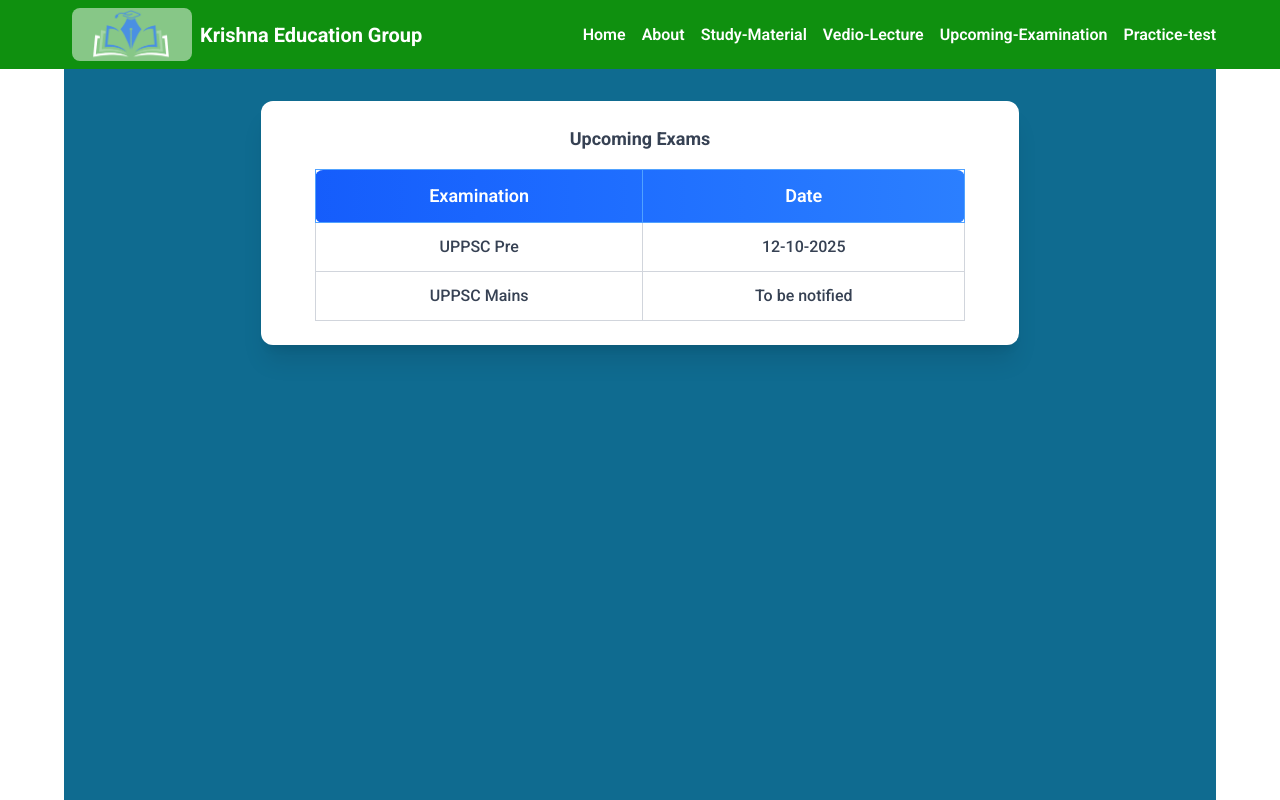
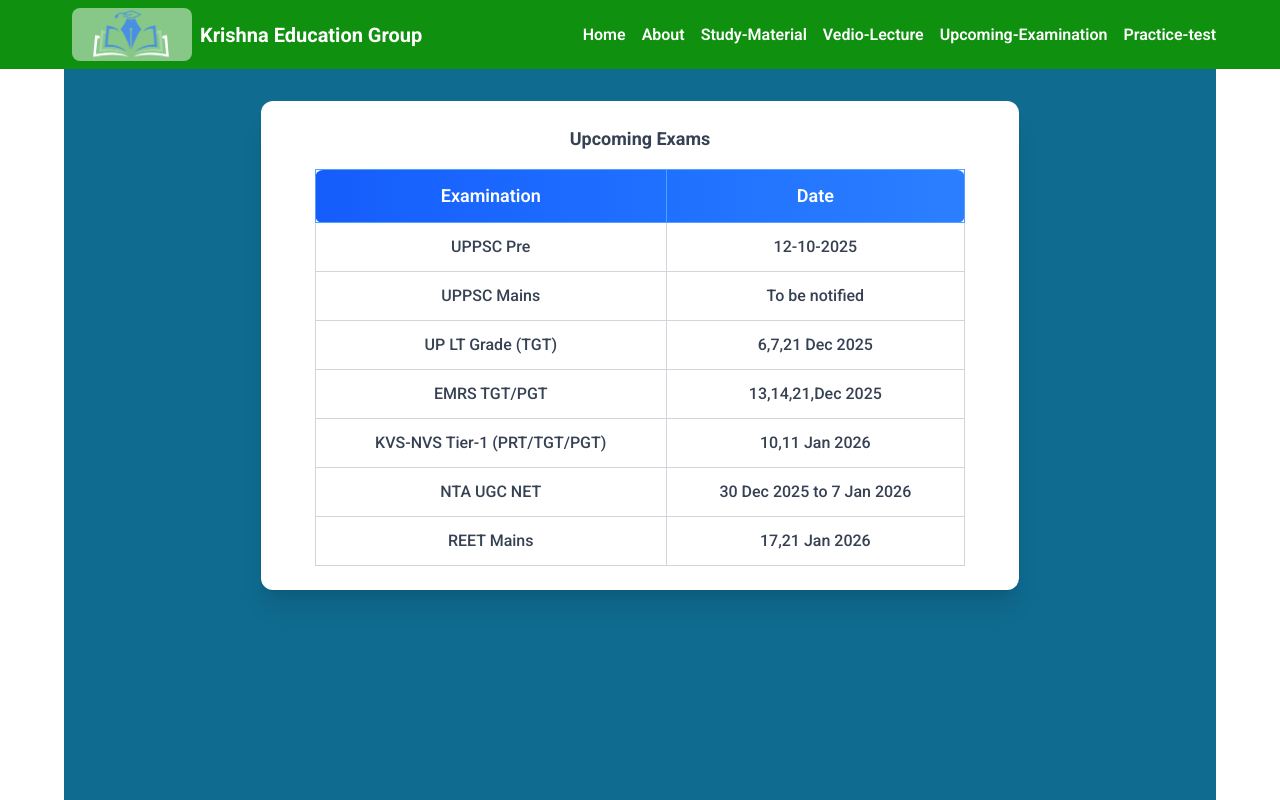
Before and after one commit to AlokGDAAS/krishna-education-group, a React (Vite) app in the folder my-app/: page /upcoming-exams in a window 1280 px wide. Shown: the top 800 px of the page. Built offline with nearby package versions, Linux system fonts and the light colour scheme.

Commit message:
exam dates added

```diff
--- a/my-app/src/pages/Upcoming_exams.jsx
+++ b/my-app/src/pages/Upcoming_exams.jsx
@@ -1,6 +1,58 @@
 import React from "react";
 
+  const Exam_date = ({exam , date}) => {
+    return (
+      <tr>
+        <td className="py-3 px-4 border border-gray-300 text-gray-700 font-medium">
+          {exam}
+        </td>
+        <td className="py-3 px-4 border border-gray-300 text-gray-700 font-medium">
+          {date}
+        </td>
+      </tr>
+    );
+  };
+
 const Upcoming_exams = () => {
+
+  const exam_date_data =[
+    {
+      id:1,
+      exam:"UPPSC Pre",
+      date:"12-10-2025",
+    },
+    {
+      id:2,
+      exam:"UPPSC Mains",
+      date:"To be notified",
+    },
+    {
+      id:3,
+      exam:"UP LT Grade (TGT)",
+      date:"6,7,21 Dec 2025",
+    },
+    {
+      id:4,
+      exam:"EMRS TGT/PGT ",
+      date:"13,14,21,Dec 2025",
+    },
+    {
+      id:5,
+      exam:"KVS-NVS Tier-1 (PRT/TGT/PGT)",
+      date:"10,11 Jan 2026",
+    },
+    {
+      id:5,
+      exam:"NTA UGC NET ",
+      date:"30 Dec 2025 to 7 Jan 2026",
+    },
+    {
+      id:6,
+      exam:"REET Mains",
+      date:"17,21 Jan 2026",
+    },
+  ]
+
   return (
     <div className="bg-white md:w-2/3 rounded-xl shadow-xl mx-auto md:p-6 p-2 md:mt-6 ">
       <h2 className="text-lg font-bold text-gray-700 mb-4 text-center">
@@ -21,27 +73,9 @@
           </thead>
 
           <tbody className="text-xs md:text-base">
-            <tr className="hover:bg-blue-50 transition">
-              <td className="py-3 px-4 border border-gray-300 text-gray-700 font-medium">
-                UPPSC Pre
-              </td>
-              <td className="py-3 px-4 border border-gray-300 text-gray-700 font-medium">
-                12-10-2025
-              </td>
-            </tr>
-
-
-            <tr className="hover:bg-blue-50 transition">
-              <td className="py-3 px-4 border border-gray-300 text-gray-700 font-medium">
-                UPPSC Mains
-              </td>
-              <td className="py-3 px-4 border border-gray-300 text-gray-700 font-medium">
-                To be notified
-              </td>
-            </tr>
-
-
-
+             {exam_date_data.map((item , i)=>(
+              <Exam_date key={i} exam={item.exam} date={item.date}/>
+             ))}
           </tbody>
         </table>
       </div>
```
